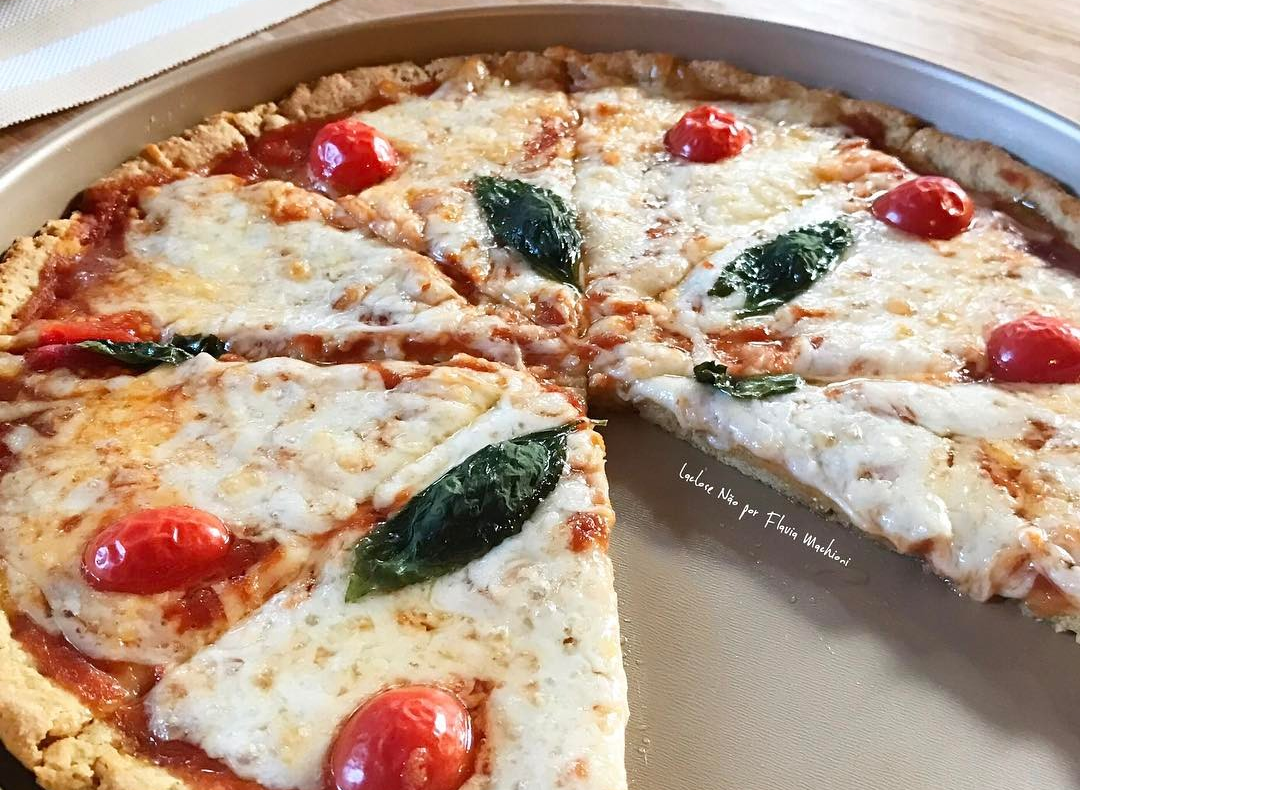
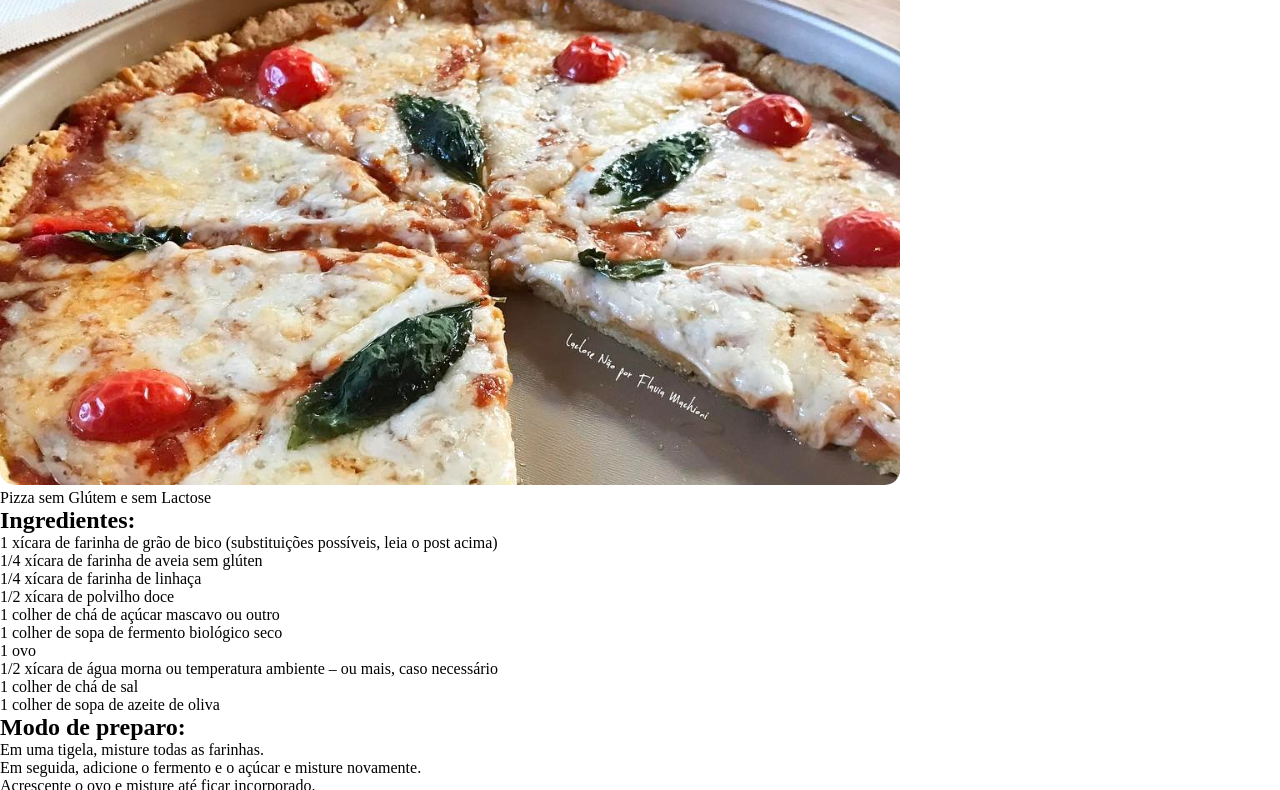
Before and after one commit to hiwoshu/pagina-de-receita, a plain HTML site: page index.html in a window 1280 px wide. Shown: the part 52-842 px from the top of the page. Drawn offline with Linux system fonts and the light colour scheme.

Commit message:
set image css

```diff
--- a/index.html
+++ b/index.html
@@ -10,6 +10,13 @@
 	padding: 0;
 	border: none;
 	outline: none;
+}
+.figure img{
+	width: 56.25rem;
+	height: 31.25rem;
+	object-fit: cover;
+	object-position: 0 -3.125rem;
+	border-radius: 0.9375rem;
 }
 	</style>
 </head>
```
